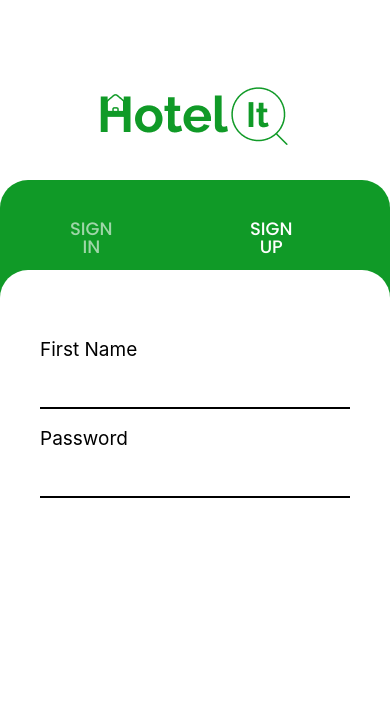
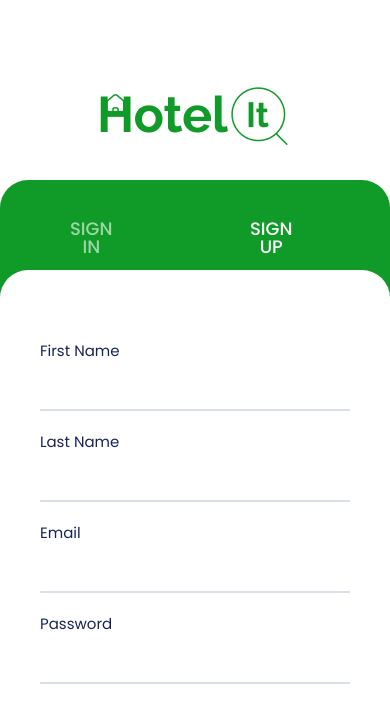
Before and after one commit to Dreezy305/Hotel-Finder, a React Native app: screen /Auth in a window 390 px wide. Shown: the top 722 px of the page. Built offline with nearby package versions, Linux system fonts and the light colour scheme.

Commit message:
auth screen

```diff
--- /dev/null
+++ b/components/Button.tsx
@@ -0,0 +1,47 @@
+import React from "react";
+import { View, StyleSheet, Text, TouchableOpacity } from "react-native";
+import { COLORS, FontWeights, TextAlignments } from "../constants/theme";
+
+type buttonProps = {
+  width: string | any;
+};
+
+function Button({ width }: buttonProps) {
+  return (
+    <View style={{ width: width }}>
+      <TouchableOpacity
+        style={styles.signInButton}
+        // onPress={() => {
+        //   navigation.replace("HomeScreen");
+        // }}
+      >
+        <Text style={{ ...styles.buttonText }}>SIGN IN</Text>
+      </TouchableOpacity>
+    </View>
+  );
+}
+
+export default Button;
+
+const styles = StyleSheet.create({
+  signInButton: {
+    textAlign: TextAlignments.text_center,
+    backgroundColor: COLORS.green,
+    color: COLORS.white,
+    display: "flex",
+    flexDirection: "row",
+    alignItems: "center",
+    justifyContent: "center",
+    borderRadius: 12,
+    marginVertical: 25,
+    height: 60,
+  },
+  buttonText: {
+    padding: 20,
+    color: COLORS.white,
+    fontFamily: "Avenir_Book",
+    fontWeight: FontWeights.fw600,
+    fontSize: 16,
+    lineHeight: 19,
+  },
+});
--- a/screens/Auth.tsx
+++ b/screens/Auth.tsx
@@ -6,6 +6,7 @@ import {
   Text,
   Image,
   TouchableOpacity,
+  ScrollView,
 } from "react-native";
 import { hotel_green } from "../constants/image";
 import { SIZES, COLORS } from "../constants/theme";
@@ -56,9 +57,9 @@ function Auth() {
           </TouchableOpacity>
         </View>
 
-        <View style={{ ...styles.cardTwo }}>
+        <ScrollView style={{ ...styles.cardTwo }}>
           {active === "SIGN_UP" ? <Signup /> : <Login />}
-        </View>
+        </ScrollView>
       </View>
     </SafeAreaView>
   );
--- a/screens/Login.tsx
+++ b/screens/Login.tsx
@@ -1,5 +1,6 @@
 import React, { useState } from "react";
 import { View, StyleSheet, Text, ScrollView, TextInput } from "react-native";
+import Button from "../components/Button";
 
 function Login() {
   const [username, setUsername] = useState<string>("");
@@ -21,8 +22,8 @@ function Login() {
         <TextInput
           placeholder=""
           keyboardType="name-phone-pad"
-          value={username}
-          onChangeText={(username) => setUsername(username)}
+          value={password}
+          onChangeText={(password) => setPassword(password)}
           style={{ ...styles.input }}
         />
       </View>
@@ -36,22 +37,22 @@ const styles = StyleSheet.create({
   container: {
     display: "flex",
     flexDirection: "column",
-    // alignItems: "center",
   },
   labelInputContainer: {
     paddingTop: 20,
     paddingHorizontal: 40,
   },
   label: {
-    // fontFamily: "Avenir_Book",
-    fontSize: 19,
-    lineHeight: 19,
-    // color: COLORS.purple,
+    fontFamily: "Poppins_Regular",
+    fontSize: 15,
+    lineHeight: 21,
+    color: "#19235B",
+    fontWeight: "400",
   },
   input: {
     height: 50,
     borderWidth: 2,
-    // borderColor: COLORS.offPurple,
+    borderColor: "#D9DFEB",
     borderLeftWidth: 0,
     borderRightWidth: 0,
     borderTopWidth: 0,
--- a/screens/Signup.tsx
+++ b/screens/Signup.tsx
@@ -2,7 +2,9 @@ import React, { useState } from "react";
 import { View, StyleSheet, Text, ScrollView, TextInput } from "react-native";
 
 function Signup() {
-  const [username, setUsername] = useState<string>("");
+  const [firstname, setFirstname] = useState<string>("");
+  const [lastname, setLastname] = useState<string>("");
+  const [email, setEmail] = useState<string>("");
   const [password, setPassword] = useState<string>("");
   return (
     <View style={{ ...styles.container }}>
@@ -12,8 +14,28 @@ function Signup() {
         <TextInput
           placeholder=""
           keyboardType="name-phone-pad"
-          value={username}
-          onChangeText={(username) => setUsername(username)}
+          value={firstname}
+          onChangeText={(username) => setFirstname(firstname)}
+          style={{ ...styles.input }}
+        />
+      </View>
+      <View style={{ ...styles.labelInputContainer }}>
+        <Text style={{ ...styles.label }}>Last Name</Text>
+        <TextInput
+          placeholder=""
+          keyboardType="name-phone-pad"
+          value={lastname}
+          onChangeText={(lastname) => setLastname(lastname)}
+          style={{ ...styles.input }}
+        />
+      </View>
+      <View style={{ ...styles.labelInputContainer }}>
+        <Text style={{ ...styles.label }}>Email</Text>
+        <TextInput
+          placeholder=""
+          keyboardType="name-phone-pad"
+          value={email}
+          onChangeText={(email) => setEmail(email)}
           style={{ ...styles.input }}
         />
       </View>
@@ -22,8 +44,8 @@ function Signup() {
         <TextInput
           placeholder=""
           keyboardType="name-phone-pad"
-          value={username}
-          onChangeText={(username) => setUsername(username)}
+          value={password}
+          onChangeText={(password) => setPassword(password)}
           style={{ ...styles.input }}
         />
       </View>
@@ -37,22 +59,22 @@ const styles = StyleSheet.create({
   container: {
     display: "flex",
     flexDirection: "column",
-    // alignItems: "center",
   },
   labelInputContainer: {
     paddingTop: 20,
     paddingHorizontal: 40,
   },
   label: {
-    // fontFamily: "Avenir_Book",
-    fontSize: 19,
-    lineHeight: 19,
-    // color: COLORS.purple,
+    fontFamily: "Poppins_Regular",
+    fontSize: 15,
+    lineHeight: 21,
+    color: "#19235B",
+    fontWeight: "400",
   },
   input: {
     height: 50,
     borderWidth: 2,
-    // borderColor: COLORS.offPurple,
+    borderColor: "#D9DFEB",
     borderLeftWidth: 0,
     borderRightWidth: 0,
     borderTopWidth: 0,
```
